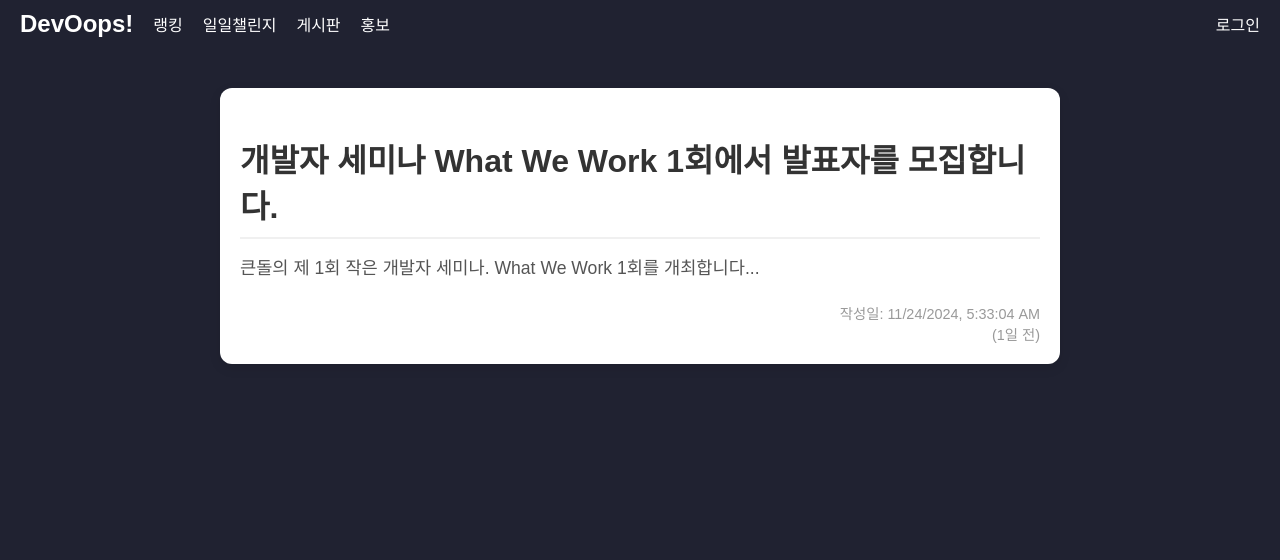
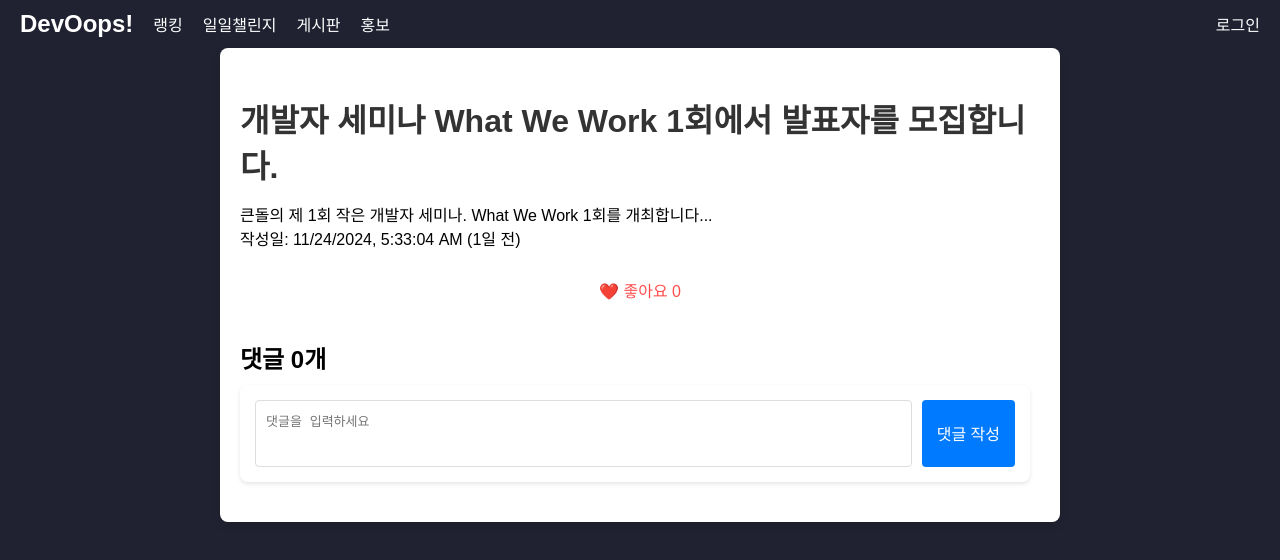
Before and after one commit to yuseong95/DevOops_New, a React (Create React App) app: page /board/post/1 in a window 1280 px wide. Shown: the top 560 px of the page. Built offline with nearby package versions, Linux system fonts and the light colour scheme.

Commit message:
댓글과 좋아요 기능

```diff
--- a/src/routes/PostDetailPage.js
+++ b/src/routes/PostDetailPage.js
@@ -1,14 +1,52 @@
 // src/routes/PostDetailPage.js
-import React from "react";
+import React, { useState } from "react";
 import { useParams } from "react-router-dom";
-import timeAgo from "../utils/timeAgo"; // timeAgo 함수 임포트
-import "./css/PostDetailPage.css"; // CSS 파일 임포트
+import timeAgo from "../utils/timeAgo";
+import "./css/PostDetailPage.css";
 
 const PostDetailPage = ({ posts }) => {
   const { id } = useParams();
   const post = posts.find((p) => p.id === Number(id) || String(p.id) === id);
+  const [comments, setComments] = useState([]);
+  const [newComment, setNewComment] = useState("");
+  const [postLikes, setPostLikes] = useState(0);
+  const [showModal, setShowModal] = useState(false);
 
   if (!post) return <div>게시글을 찾을 수 없습니다.</div>;
+
+  const handleLikeClick = () => {
+    setShowModal(true); // 로그인 상태를 확인하는 모달 표시
+  };
+
+  const closeModal = () => {
+    setShowModal(false);
+  };
+
+  const handleCommentChange = (e) => {
+    const input = e.target.value;
+    const newLineCount = (input.match(/\n/g) || []).length;
+    if (newLineCount < 5) {
+      setNewComment(input);
+    }
+  };
+
+  const handleCommentSubmit = (e) => {
+    e.preventDefault();
+    if (newComment.trim()) {
+      const comment = {
+        id: Date.now(),
+        content: newComment,
+        createdAt: new Date().toISOString(),
+        likes: 0,
+      };
+      setComments([...comments, comment]);
+      setNewComment("");
+    }
+  };
+
+  const handleCommentLike = (commentId) => {
+    setShowModal(true); // 로그인 필요 모달 표시
+  };
 
   return (
     <div className="post-detail-page">
@@ -18,14 +56,67 @@ const PostDetailPage = ({ posts }) => {
         dangerouslySetInnerHTML={{ __html: post.content }}
       ></div>
       <div className="date">
-        {/* 절대적 날짜 */}
-        작성일:{" "}
-        {post.createdAt
-          ? new Date(post.createdAt).toLocaleString()
-          : "날짜 정보 없음"}
-        <br />
-        {/* 상대적 시간 표시 */}(
-        {post.createdAt ? timeAgo(new Date(post.createdAt)) : "알 수 없음"})
+        작성일: {new Date(post.createdAt).toLocaleString()} (
+        {timeAgo(new Date(post.createdAt))})
+      </div>
+
+      {/* 좋아요 섹션 */}
+      <div className="like-section">
+        <button className="like-button" onClick={handleLikeClick}>
+          ❤️ 좋아요 {postLikes}
+        </button>
+      </div>
+
+      {/* 모달 */}
+      {showModal && (
+        <div className="modal-overlay" onClick={closeModal}>
+          <div className="modal" onClick={(e) => e.stopPropagation()}>
+            <p>로그인이 필요합니다. 로그인 후 다시 시도해 주세요.</p>
+            <button onClick={closeModal}>확인</button>
+          </div>
+        </div>
+      )}
+
+      {/* 댓글 섹션 */}
+      <div className="comment-section">
+        <h3>댓글 {comments.length}개</h3>
+        <form onSubmit={handleCommentSubmit} className="comment-form">
+          <textarea
+            value={newComment}
+            onChange={handleCommentChange}
+            placeholder="댓글을 입력하세요"
+            rows="3"
+            maxLength="500"
+            className="comment-input"
+            style={{ whiteSpace: "pre-wrap" }}
+          />
+          <button type="submit" className="comment-submit">
+            댓글 작성
+          </button>
+        </form>
+        <ul className="comment-list">
+          {comments.map((comment) => (
+            <li key={comment.id} className="comment-item">
+              <div
+                className="comment-content"
+                style={{ whiteSpace: "pre-wrap" }}
+              >
+                {comment.content}
+              </div>
+              <div className="comment-footer">
+                <span className="comment-date">
+                  {timeAgo(new Date(comment.createdAt))}
+                </span>
+                <button
+                  className="comment-like-button"
+                  onClick={() => handleCommentLike(comment.id)}
+                >
+                  ❤️ {comment.likes}
+                </button>
+              </div>
+            </li>
+          ))}
+        </ul>
       </div>
     </div>
   );
--- a/src/routes/css/PostDetailPage.css
+++ b/src/routes/css/PostDetailPage.css
@@ -1,34 +1,212 @@
+/* src/routes/css/PostDetailPage.css */
+
 .post-detail-page {
   max-width: 800px;
-  margin: 40px auto;
+  margin: 0 auto;
   padding: 20px;
-  background-color: #ffffff;
-  border-radius: 12px;
-  box-shadow: 0 4px 12px rgba(0, 0, 0, 0.1);
+  background-color: #fff;
+  border-radius: 8px;
+  box-shadow: 0 4px 8px rgba(0, 0, 0, 0.1);
 }
 
 .post-detail-page h2 {
+  color: #333;
   font-size: 2em;
-  color: #333;
   margin-bottom: 15px;
-  border-bottom: 2px solid #f0f0f0;
-  padding-bottom: 10px;
 }
 
-.post-detail-page .content {
-  font-size: 1.1em;
-  color: #555;
-  line-height: 1.6;
+.like-section {
+  display: flex;
+  justify-content: center; /* 중앙 정렬 */
+  align-items: center;
+  margin-top: 20px;
+}
+
+.like-button {
+  display: flex;
+  align-items: center;
+  gap: 5px;
+  padding: 8px 16px;
+  font-size: 1em;
+  color: #ff4d4d;
+  background-color: transparent;
+  border: none;
+  cursor: pointer;
+  transition: color 0.3s;
+}
+
+.like-button:hover {
+  color: #ff3333;
+}
+
+.comment-section {
+  margin-top: 30px;
+}
+
+.comment-section h3 {
+  font-size: 1.5em;
+  margin-bottom: 10px;
+}
+
+.comment-form {
+  width: 95%;
+  display: flex;
+  gap: 10px;
+  margin-bottom: 20px;
+  background-color: #fff; /* 폼의 배경을 하얀색으로 설정 */
+  padding: 15px; /* 내부 여백 추가 */
+  border-radius: 8px; /* 둥근 모서리 추가 */
+  box-shadow: 0 2px 4px rgba(0, 0, 0, 0.1); /* 약간의 그림자 추가 */
+}
+
+.comment-input {
+  flex: 1;
+  padding: 10px;
+  font-size: 1em;
+  border: 1px solid #ddd;
+  border-radius: 4px;
+  background-color: #fff; /* 입력창 배경색 하얀색 */
+}
+
+.comment-submit {
+  padding: 10px 15px;
+  font-size: 1em;
+  color: #fff;
+  background-color: #007bff;
+  border: none;
+  border-radius: 4px;
+  cursor: pointer;
+}
+
+.comment-submit:hover {
+  background-color: #0056b3;
+}
+
+.comment-list {
+  list-style: none;
+  padding: 0;
+}
+
+.comment-item {
+  padding: 10px;
+  border-bottom: 1px solid #eee;
+}
+
+/* 모달 스타일 */
+.modal-overlay {
+  position: fixed;
+  top: 0;
+  left: 0;
+  width: 100%;
+  height: 100%;
+  background: rgba(0, 0, 0, 0.5);
+  display: flex;
+  justify-content: center;
+  align-items: center;
+}
+
+.modal {
+  background: #fff;
+  padding: 20px;
+  border-radius: 8px;
+  box-shadow: 0 4px 12px rgba(0, 0, 0, 0.3);
+  max-width: 400px;
+  text-align: center;
+}
+
+.modal button {
+  margin-top: 15px;
+  padding: 10px 20px;
+  font-size: 1em;
+  color: #fff;
+  background-color: #007bff;
+  border: none;
+  border-radius: 6px;
+  cursor: pointer;
+  transition: background-color 0.3s;
+}
+
+.modal button:hover {
+  background-color: #0056b3;
+}
+
+/* 댓글 섹션 스타일 */
+.comment-section {
+  margin-top: 30px;
+}
+
+.comment-section h3 {
+  font-size: 1.5em;
+  margin-bottom: 10px;
+}
+
+.comment-form {
+  display: flex;
+  gap: 10px;
   margin-bottom: 20px;
 }
 
-.post-detail-page .content p {
-  margin: 1em 0;
+.comment-input {
+  flex: 1;
+  padding: 10px;
+  font-size: 1em;
+  border: 1px solid #ddd;
+  border-radius: 4px;
+  resize: none; /* 크기 조절 비활성화 */
+  overflow-y: auto; /* 3줄 이상일 때 스크롤 */
+  max-height: 100px; /* 최대 높이 제한 */
 }
 
-.post-detail-page .date {
+.comment-submit {
+  padding: 10px 15px;
+  font-size: 1em;
+  color: #fff;
+  background-color: #007bff;
+  border: none;
+  border-radius: 4px;
+  cursor: pointer;
+}
+
+.comment-submit:hover {
+  background-color: #0056b3;
+}
+
+.comment-list {
+  list-style: none;
+  padding: 0;
+}
+
+.comment-item {
+  padding: 10px;
+  border-bottom: 1px solid #eee;
+  display: flex;
+  flex-direction: column;
+  gap: 5px;
+}
+
+.comment-footer {
+  display: flex;
+  justify-content: space-between;
+  align-items: center;
+  font-size: 0.85em;
+  color: #888;
+}
+
+.comment-date {
+  font-size: 0.85em;
+  color: #888;
+}
+
+.comment-like-button {
+  background: none;
+  border: none;
+  color: #ff4d4d;
+  cursor: pointer;
   font-size: 0.9em;
-  color: #999;
-  text-align: right;
-  margin-top: 20px;
+  padding: 5px;
+  transition: color 0.3s;
 }
+
+.comment-like-button:hover {
+  color: #ff3333;
+}
```
